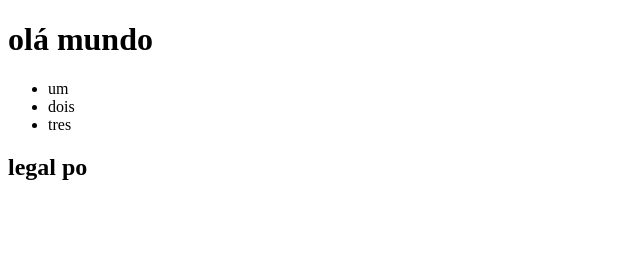
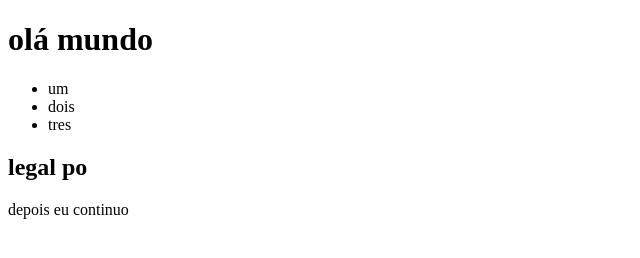
Before and after one commit to ArthurFacas/aula-git-, a plain HTML site: page index.html in a window 1280 px wide. Shown: the whole page, without its empty margins (0-640 px from the left). Drawn offline with Linux system fonts and the light colour scheme.

Commit message:
adicionando paragrafo

```diff
--- a/index.html
+++ b/index.html
@@ -15,6 +15,8 @@
 
     <div>
         <h2> legal po</h2>
+
+        <p>depois eu continuo</p>
     </div>
 
 </body>
```
